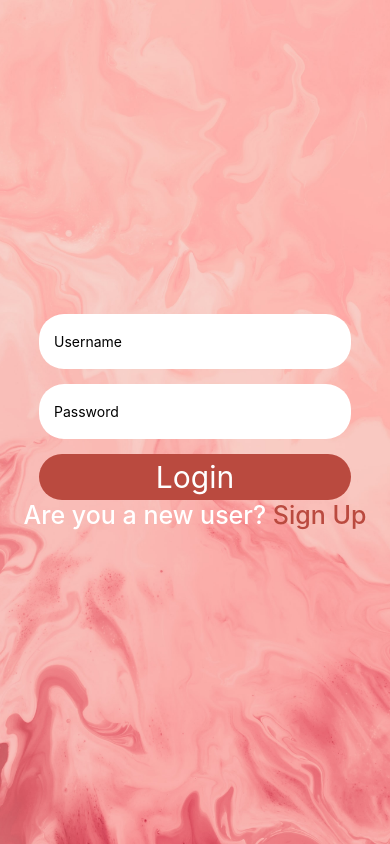
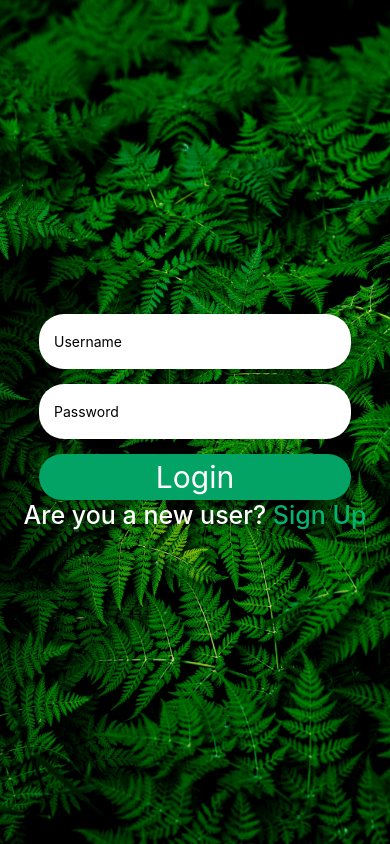
Before and after one commit to AnthonyG98/HeartProjectClient, a React Native app: screen /Login in a window 390 px wide. Built offline with nearby package versions, Linux system fonts and the light colour scheme.

Commit message:
New layout

```diff
--- a/components/Dashboard.js
+++ b/components/Dashboard.js
@@ -34,13 +34,22 @@ const Dashboard = ({ navigation }) => {
         dashHead={"Anthony"}
         dashText={"Hello there"}
       />
-      <TouchableOpacity style={styles.userContainer}>
-        <FontAwesomeIcon style={styles.userIcon} size={30} icon={faUser} />
-      </TouchableOpacity>
+      <View style={styles.dashNavContainer}>
+        <TouchableOpacity>
+          <FontAwesomeIcon size={30} icon={faUser} />
+        </TouchableOpacity>
+        <TouchableOpacity>
+          <FontAwesomeIcon size={30} icon={faUser} />
+        </TouchableOpacity>
+        <TouchableOpacity>
+          <FontAwesomeIcon size={30} icon={faUser} />
+        </TouchableOpacity>
+      </View>
     </View>
   );
 };
 const styles = StyleSheet.create({
+  body: {},
   dashboardContainer: {},
   searchInput: {
     borderWidth: 1,
@@ -52,7 +61,7 @@ const styles = StyleSheet.create({
     flexDirection: "row",
     alignItems: "center",
     justifyContent: "space-between",
-    backgroundColor: "#BA4A3F",
+    backgroundColor: "#007980",
     paddingTop: "15%",
     paddingBottom: 5,
   },
@@ -66,7 +75,7 @@ const styles = StyleSheet.create({
     fontSize: 35,
     color: "#fff",
     marginRight: 5,
-    backgroundColor: "#FF8597",
+    backgroundColor: "#03A366",
     padding: 10,
     borderRadius: 90,
   },
--- a/components/Login.js
+++ b/components/Login.js
@@ -7,6 +7,7 @@ import {
   ImageBackground,
   Button,
   TouchableOpacity,
+  AsyncStorage,
 } from "react-native";
 import axios from "axios";
 import { UserContext } from "../UserContext";
@@ -16,7 +17,6 @@ const Login = ({ navigation }) => {
   let url = "http://localhost:3001";
   const { username, setUsername, password, setPassword } =
     useContext(UserContext);
-
   const onLogin = () => {
     const loginData = {
       username: username,
@@ -31,6 +31,13 @@ const Login = ({ navigation }) => {
     axios
       .post(`${url}/users/login`, loginData, headers)
       .then((response) => {
+        _storeData = async () => {
+          try {
+            await AsyncStorage.setItem("username", loginData.username);
+          } catch (error) {
+            console.log(error);
+          }
+        };
         if (response.data === "Success") {
           navigation.navigate("Dashboard", { name: "Dashboard" });
         }
@@ -41,7 +48,7 @@ const Login = ({ navigation }) => {
   return (
     <View style={styles.loginContainer}>
       <ImageBackground
-        source={require("../Images/loginBackground.jpg")}
+        source={require("../Images/home.jpg")}
         resizeMode="cover"
         style={styles.loginBackground}
       >
@@ -100,7 +107,7 @@ const styles = StyleSheet.create({
     justifyContent: "center",
     width: "80%",
     borderRadius: 100,
-    backgroundColor: "#BA4A3F",
+    backgroundColor: "#03A366",
   },
   loginText: {
     fontSize: 30,
@@ -119,7 +126,7 @@ const styles = StyleSheet.create({
     alignItems: "center",
   },
   signInLink: {
-    color: "#BA4A3F",
+    color: "#04B36F",
     fontSize: 25,
     fontWeight: "500",
   },
```
Also changed, not shown: Images/home.jpg (added).
